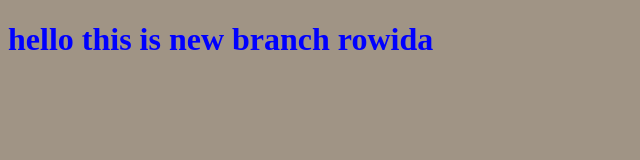
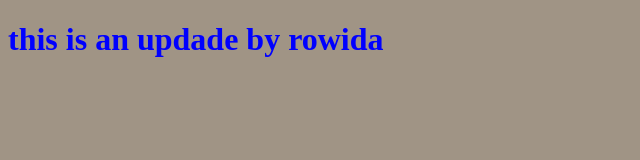
Before and after one commit to Rowidafuad/myproject, a plain HTML site: page index.html in a window 1280 px wide. Shown: the whole page, without its empty margins (0-640 px from the left). Drawn offline with Linux system fonts and the light colour scheme.

Commit message:
udpdate in html

```diff
--- a/index.html
+++ b/index.html
@@ -7,7 +7,7 @@
     <link rel="stylesheet" href="style.css">
 </head>
 <body>
-    <h1>hello this is new branch rowida</h1>
+    <h1>this is an updade by rowida</h1>
 
     <script src="app.js"></script>
 </body>
```
